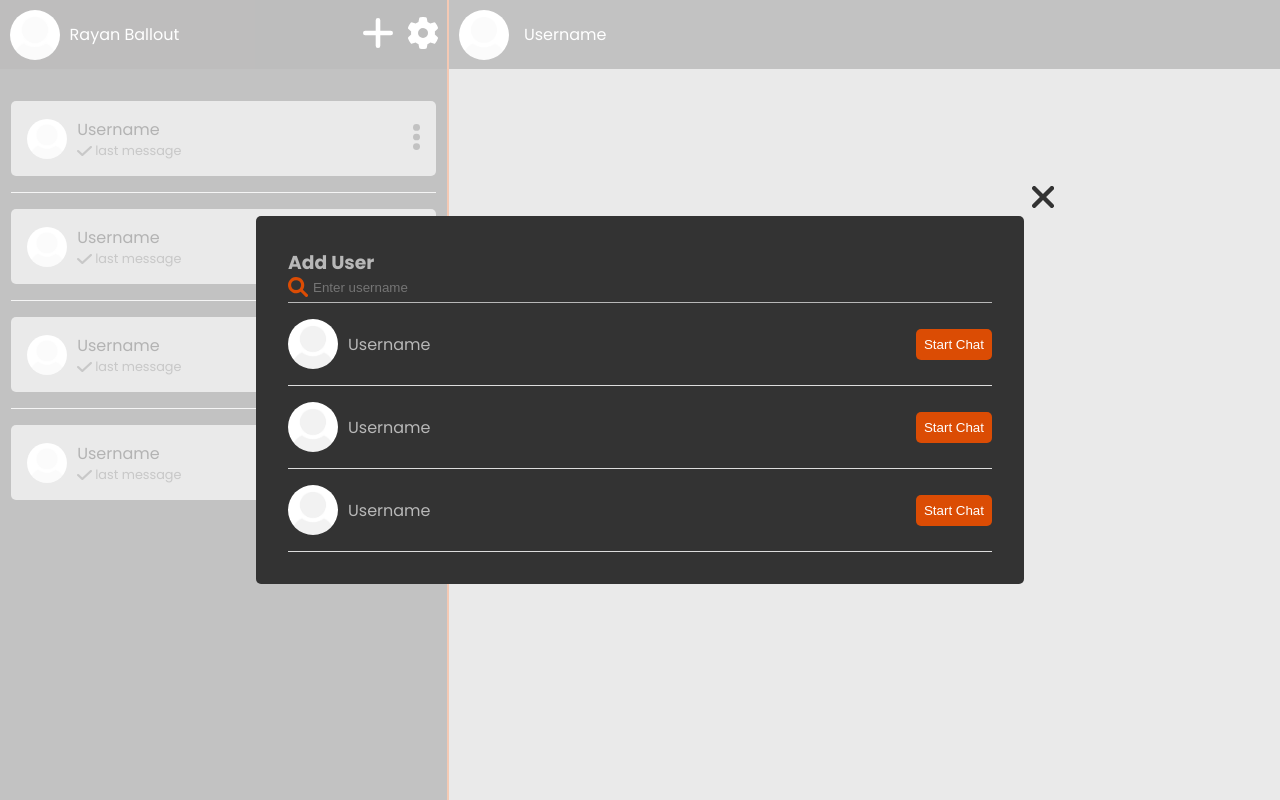
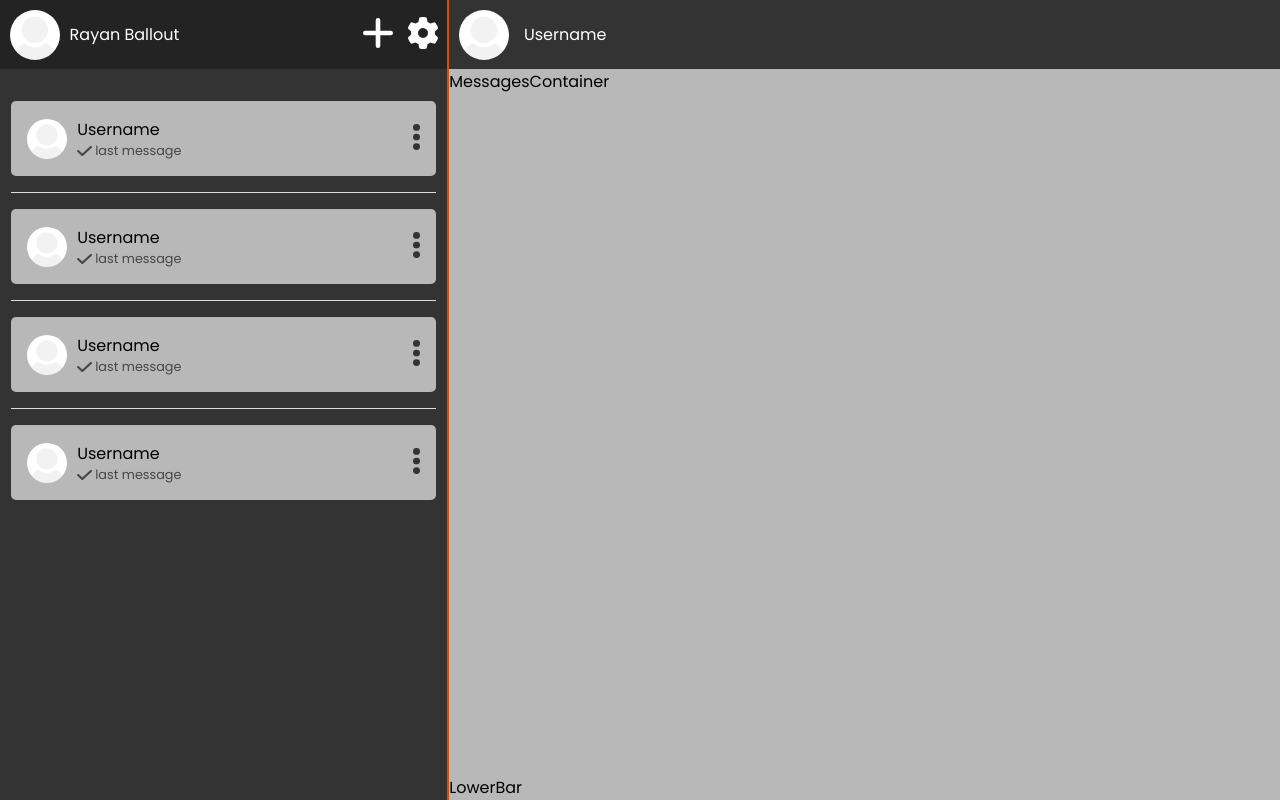
Before and after one commit to RayanBallout/chat-app, a React (Create React App) app: page /chats in a window 1280 px wide. Built offline with nearby package versions, Linux system fonts and the light colour scheme.

Commit message:
Managing the form of message container

```diff
--- a/src/App.js
+++ b/src/App.js
@@ -10,7 +10,7 @@ import { GeneralContext } from "./context/generalContext"
 import AddUser from "./components/AddUser"
 
 function App() {
-	const [addUserActive, setAddUserActive] = useState(true)
+	const [addUserActive, setAddUserActive] = useState(false)
 
 	return (
 		<div className="App">
--- /dev/null
+++ b/src/components/ChatModule/LowerBar.js
@@ -0,0 +1,8 @@
+import React from "react"
+import "./chatModule.css"
+
+const LowerBar = () => {
+	return <div className="lower-bar">LowerBar</div>
+}
+
+export default LowerBar
--- /dev/null
+++ b/src/components/ChatModule/MessagesContainer.js
@@ -0,0 +1,8 @@
+import React from "react"
+import "./chatModule.css"
+
+const MessagesContainer = () => {
+	return <div className="messages-container">MessagesContainer</div>
+}
+
+export default MessagesContainer
--- a/src/components/ChatModule/chatModule.css
+++ b/src/components/ChatModule/chatModule.css
@@ -1,6 +1,8 @@
 .chat-module-container {
 	width: 65%;
 	background-color: var(--primary-color);
+	display: flex;
+	flex-direction: column;
 }
 
 .upper-bar-container {
@@ -18,3 +20,7 @@
 	object-fit: cover;
 	border-radius: 50%;
 }
+.messages-container {
+	flex-grow: 1;
+	overflow-y: scroll;
+}
--- a/src/components/ChatModule/index.js
+++ b/src/components/ChatModule/index.js
@@ -1,11 +1,15 @@
 import React from "react"
 import "./chatModule.css"
+import LowerBar from "./LowerBar"
+import MessagesContainer from "./MessagesContainer"
 import UpperBar from "./UpperBar"
 
 const ChatModule = () => {
 	return (
 		<div className="chat-module-container">
 			<UpperBar />
+			<MessagesContainer />
+			<LowerBar />
 		</div>
 	)
 }
```
